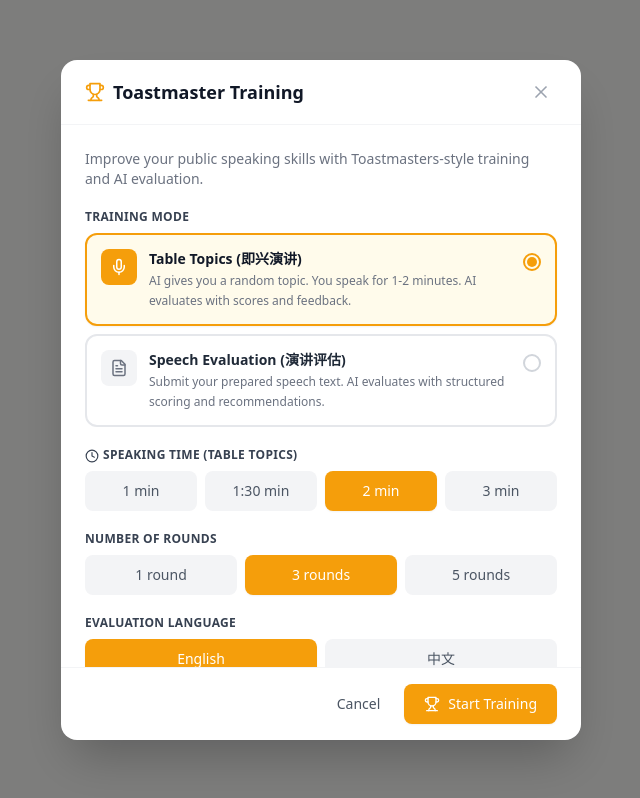
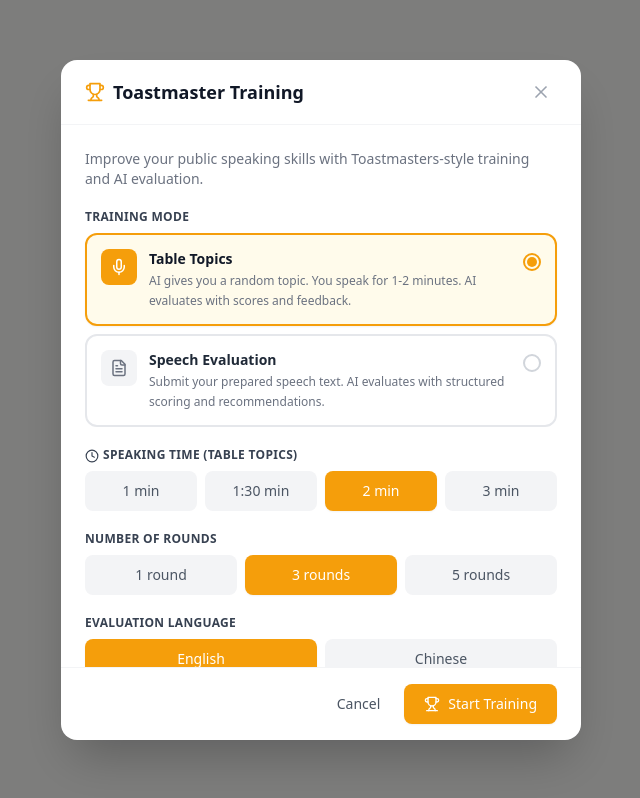
Before and after one commit to weisenchen/digital-human-adk, a Next.js app in the folder frontend/: page /components/Toastmaster/ToastmasterSetup.component in a window 1280 px wide. Shown: the whole page, without its empty margins (319-959 px from the left). Built offline with nearby package versions, Linux system fonts and the light colour scheme.

Commit message:
remove all Chinese text from UI menus (14 labels)

```diff
--- a/frontend/src/pages/components/PresentationMode/PresentationSetup.component.tsx
+++ b/frontend/src/pages/components/PresentationMode/PresentationSetup.component.tsx
@@ -32,14 +32,14 @@ const MODE_OPTIONS = [
   {
     id: 'work-report' as const,
     icon: Briefcase,
-    title: 'Work Report (工作汇报模式)',
+    title: 'Work Report',
     description:
       'AI local lead reports with slides. Configure personality, background materials, preset questions, and slide generation. You can set who to report to (e.g. CTO, Manager, Director).',
   },
   {
     id: 'classic' as const,
     icon: Presentation,
-    title: 'Classic Presentation (纯演讲模式)',
+    title: 'Classic Presentation',
     description:
       'The original presentation mode. Paste your script, AI-generate slides, and present with auto-advance & TTS narration.',
   },
--- a/frontend/src/pages/components/TeamRetro/TeamRetroSetup.component.tsx
+++ b/frontend/src/pages/components/TeamRetro/TeamRetroSetup.component.tsx
@@ -160,7 +160,7 @@ export default function TeamRetroSetup({ onStart, onClose }: TeamRetroSetupProps
                   language === 'zh' ? 'bg-violet-500 text-white shadow-sm' : 'bg-gray-100 text-gray-600 hover:bg-gray-200'
                 }`}
               >
-                中文
+                Chinese
               </button>
               <button
                 onClick={() => setLanguage('ko')}
--- a/frontend/src/pages/components/Toastmaster/ToastmasterMode.component.tsx
+++ b/frontend/src/pages/components/Toastmaster/ToastmasterMode.component.tsx
@@ -401,18 +401,18 @@ export default function ToastmasterMode({ config, onEnd }: ToastmasterModeProps)
             {/* Detailed Scores */}
             <div className="bg-white rounded-2xl shadow-sm border border-gray-200 p-6">
               <h4 className="text-sm font-semibold text-gray-900 mb-4">Detailed Scores</h4>
-              <ScoreBar label="Content (内容)" score={result.scores.content} />
-              <ScoreBar label="Organization (结构)" score={result.scores.organization} color="blue" />
-              <ScoreBar label="Delivery (表达)" score={result.scores.delivery} color="green" />
-              <ScoreBar label="Language (语言)" score={result.scores.language} />
-              <ScoreBar label="Overall Impact (整体效果)" score={result.scores.overall_impact} color="green" />
+              <ScoreBar label="Content" score={result.scores.content} />
+              <ScoreBar label="Organization" score={result.scores.organization} color="blue" />
+              <ScoreBar label="Delivery" score={result.scores.delivery} color="green" />
+              <ScoreBar label="Language" score={result.scores.language} />
+              <ScoreBar label="Overall Impact" score={result.scores.overall_impact} color="green" />
             </div>
 
             {/* Strengths */}
             <div className="bg-white rounded-2xl shadow-sm border border-gray-200 p-6">
               <h4 className="text-sm font-semibold text-gray-900 mb-3 flex items-center gap-2">
                 <CheckCircle2 className="w-4 h-4 text-green-500" />
-                Strengths (亮点)
+                Strengths
               </h4>
               <ul className="space-y-2">
                 {result.strengths.map((s, i) => (
@@ -428,7 +428,7 @@ export default function ToastmasterMode({ config, onEnd }: ToastmasterModeProps)
             <div className="bg-white rounded-2xl shadow-sm border border-gray-200 p-6">
               <h4 className="text-sm font-semibold text-gray-900 mb-3 flex items-center gap-2">
                 <AlertTriangle className="w-4 h-4 text-amber-500" />
-                Areas for Improvement (待改进)
+                Areas for Improvement
               </h4>
               <ul className="space-y-2">
                 {result.improvements.map((s, i) => (
@@ -444,7 +444,7 @@ export default function ToastmasterMode({ config, onEnd }: ToastmasterModeProps)
             <div className="bg-white rounded-2xl shadow-sm border border-gray-200 p-6">
               <h4 className="text-sm font-semibold text-gray-900 mb-3 flex items-center gap-2">
                 <Sparkles className="w-4 h-4 text-blue-500" />
-                Recommendations (具体建议)
+                Recommendations
               </h4>
               <ul className="space-y-2">
                 {result.recommendations.map((s, i) => (
@@ -459,7 +459,7 @@ export default function ToastmasterMode({ config, onEnd }: ToastmasterModeProps)
             {/* Round History */}
             {roundHistory.length > 1 && (
               <div className="bg-white rounded-2xl shadow-sm border border-gray-200 p-6">
-                <h4 className="text-sm font-semibold text-gray-900 mb-3">Progress (历次成绩)</h4>
+                <h4 className="text-sm font-semibold text-gray-900 mb-3">Progress</h4>
                 <div className="space-y-2">
                   {roundHistory.map((h, i) => (
                     <div key={i} className="flex items-center justify-between py-2 border-b border-gray-50 last:border-0">
--- a/frontend/src/pages/components/Toastmaster/ToastmasterSetup.component.tsx
+++ b/frontend/src/pages/components/Toastmaster/ToastmasterSetup.component.tsx
@@ -9,14 +9,14 @@ const MODE_OPTIONS = [
   {
     id: 'table_topics' as const,
     icon: Mic,
-    title: 'Table Topics (即兴演讲)',
+    title: 'Table Topics',
     description:
       'AI gives you a random topic. You speak for 1-2 minutes. AI evaluates with scores and feedback.',
   },
   {
     id: 'prepared_speech' as const,
     icon: FileText,
-    title: 'Speech Evaluation (演讲评估)',
+    title: 'Speech Evaluation',
     description:
       'Submit your prepared speech text. AI evaluates with structured scoring and recommendations.',
   },
@@ -183,7 +183,7 @@ export default function ToastmasterSetup({ onStart, onClose }: ToastmasterSetupP
                   : 'bg-gray-100 text-gray-600 hover:bg-gray-200'
               }`}
             >
-              中文
+              Chinese
             </button>
           </div>
         </div>
```
